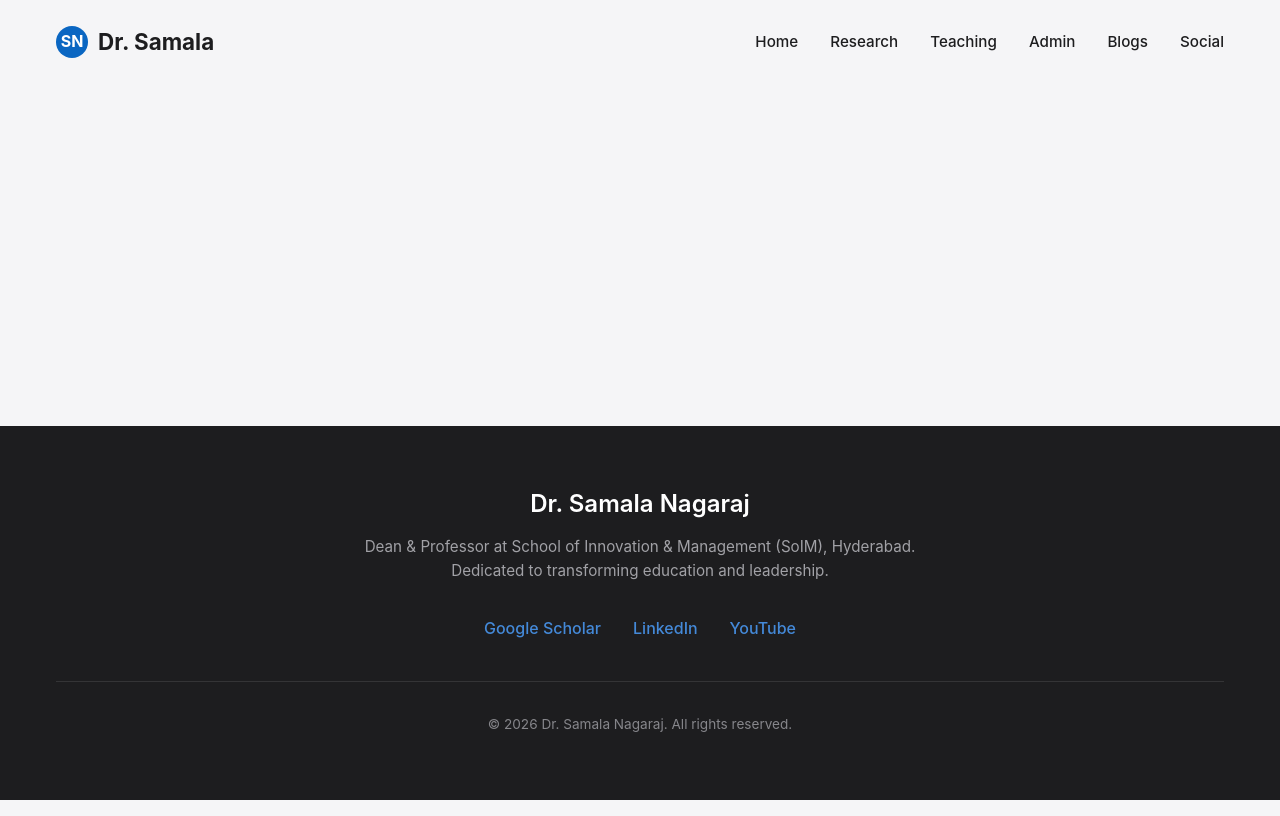
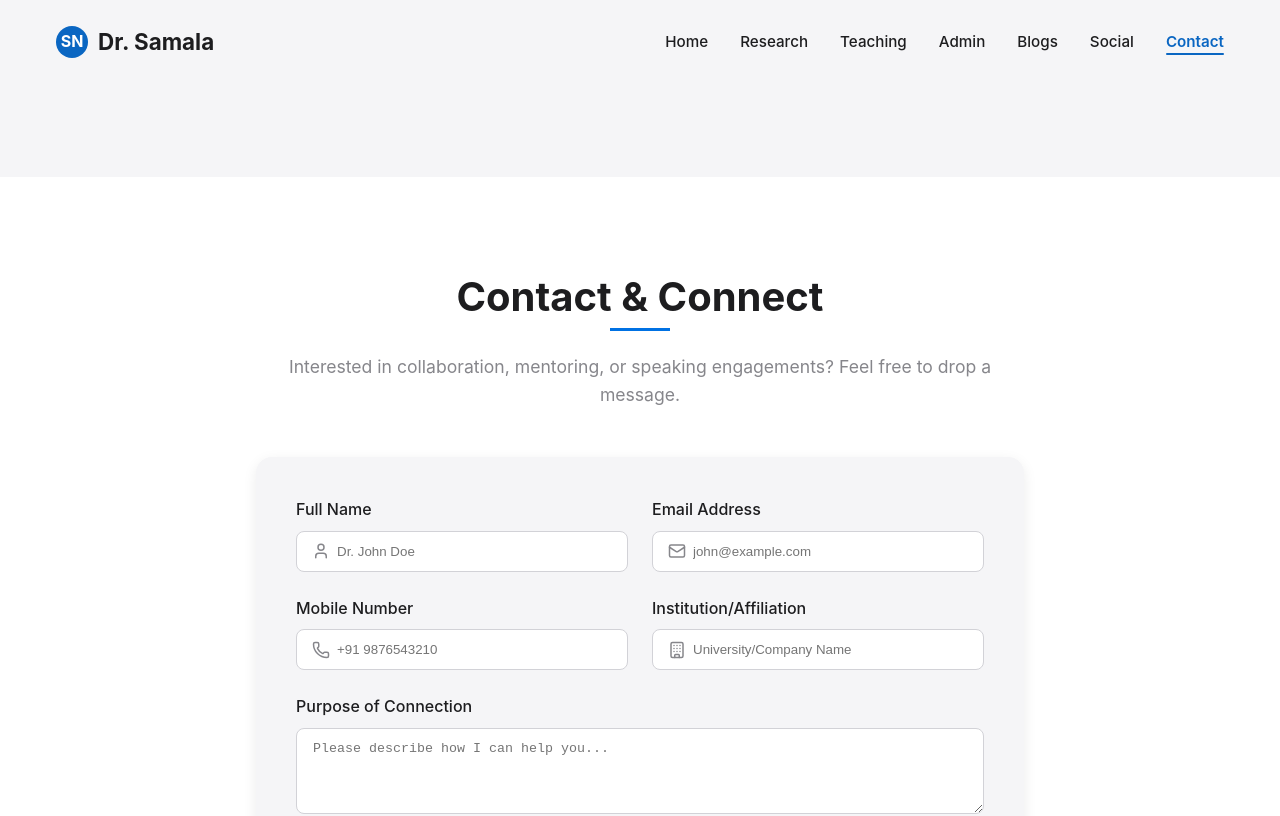
Before and after one commit to raajsamalaoo7/Dr.Samala, a React (Vite) app: page /contact in a window 1280 px wide. Shown: the top 816 px of the page. Built offline with nearby package versions, Linux system fonts and the light colour scheme; a web font is replaced by a local one.

Commit message:
fix: Restore Contact page and correct Hero internal links

```diff
--- a/src/App.jsx
+++ b/src/App.jsx
@@ -10,6 +10,7 @@ import Teaching from './pages/Teaching';
 import Admin from './pages/Admin';
 import BlogPage from './pages/BlogPage';
 import Social from './pages/Social';
+import ContactPage from './pages/ContactPage';
 
 function ScrollToTop() {
     const { pathname } = useLocation();
@@ -36,6 +37,7 @@ function App() {
                         <Route path="/administration" element={<Admin />} />
                         <Route path="/blogs" element={<BlogPage />} />
                         <Route path="/social" element={<Social />} />
+                        <Route path="/contact" element={<ContactPage />} />
                     </Routes>
                 </AnimatePresence>
             </main>
--- a/src/components/Hero.jsx
+++ b/src/components/Hero.jsx
@@ -1,5 +1,6 @@
 import React from 'react';
 import { motion } from 'framer-motion';
+import { Link } from 'react-router-dom';
 
 const Hero = () => {
     return (
@@ -37,7 +38,7 @@ const Hero = () => {
                     </p>
                     <div style={{ display: 'flex', gap: '1rem', flexWrap: 'wrap' }}>
                         <a href="#about" className="btn btn-primary">Discover My Journey</a>
-                        <a href="#contact" className="btn btn-outline">Collab & Connect</a>
+                        <Link to="/contact" className="btn btn-outline">Collab & Connect</Link>
                     </div>
                 </motion.div>
 
--- a/src/components/Navigation.jsx
+++ b/src/components/Navigation.jsx
@@ -24,6 +24,7 @@ const Navigation = () => {
         { name: 'Admin', path: '/administration' },
         { name: 'Blogs', path: '/blogs' },
         { name: 'Social', path: '/social' },
+        { name: 'Contact', path: '/contact' },
     ];
 
     return (
--- /dev/null
+++ b/src/pages/ContactPage.jsx
@@ -0,0 +1,15 @@
+import React from 'react';
+import PageWrapper from '../components/PageWrapper';
+import Contact from '../components/Contact';
+
+const ContactPage = () => {
+    return (
+        <PageWrapper>
+            <div style={{ paddingTop: '2rem' }}>
+                <Contact />
+            </div>
+        </PageWrapper>
+    );
+};
+
+export default ContactPage;
```
Also changed, not shown: 1 other file (tests, documents, lock files or other folders).
